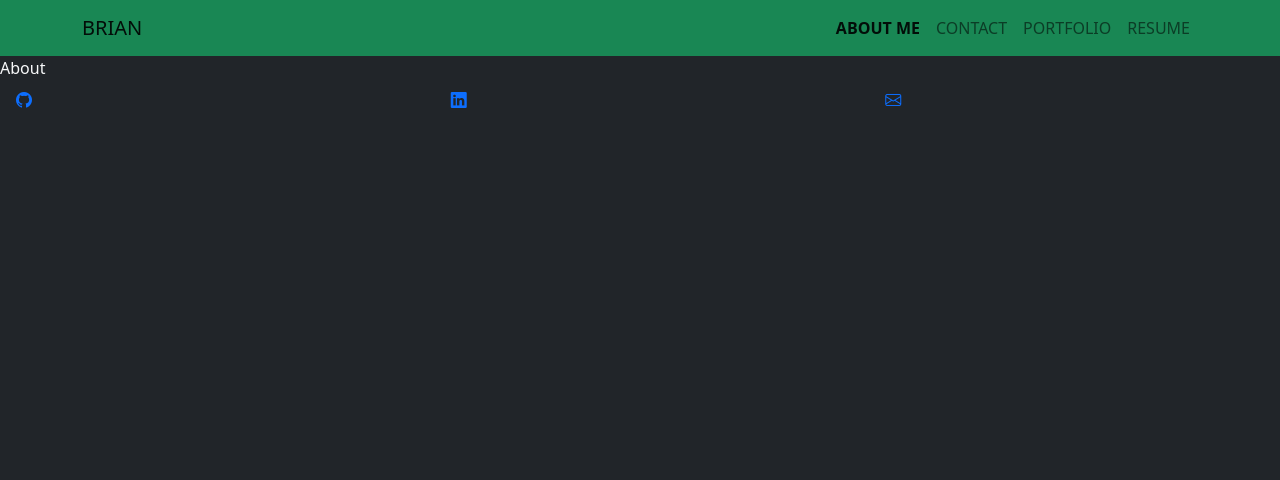
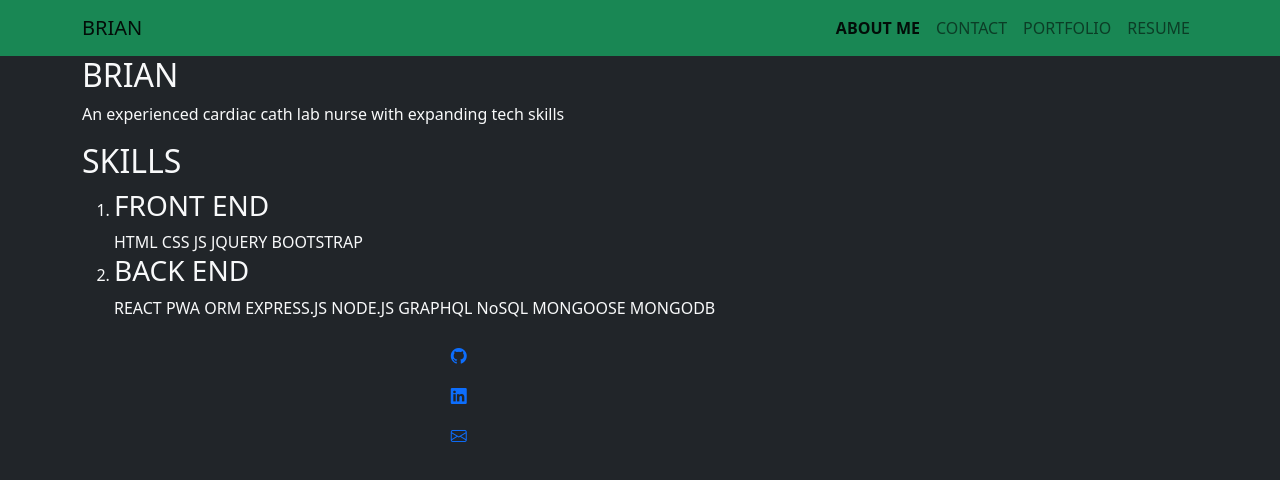
Before and after one commit to bjbci/portfolio-reactApp, a React (Create React App) app in the folder portfolio/: page / in a window 1280 px wide. Shown: the top 480 px of the page. Built offline with nearby package versions, Linux system fonts and the light colour scheme.

Commit message:
working on portfolio

```diff
--- a/portfolio/src/App.js
+++ b/portfolio/src/App.js
@@ -1,7 +1,8 @@
 import {useState } from 'react'
-
+///////components
 import Navbar from './components/navbar'
 import Footer from './components/footer'
+/////////////pages
 import AboutPage from './pages/about'
 import ContactPage from './pages/contact'
 import PortfolioPage from './pages/portfolio'
--- a/portfolio/src/components/footer.js
+++ b/portfolio/src/components/footer.js
@@ -44,28 +44,40 @@ const Footer= ({view,setVIew})=>{
 
 <div className="row align-items-end">
 <div className="col">
+{/* <a
+ className="nav-link"
+ href="#"
+>
+ <i className="bi bi-github"></i>
+ </a> */}
+</div>
+<div className="col display:flex flex-direction:column justify-content:center align-items:center">
 <a
  className="nav-link"
  href="#"
 >
  <i className="bi bi-github"></i>
  </a>
-</div>
-<div className="col">
 <a
  className="nav-link"
 href="#"
 >
 <i className="bi bi-linkedin"></i>
 </a>
-</div>
-<div className="col">
 <a
  className="nav-link"
  href="#"
  >
 <i className="bi bi-envelope" ></i>
  </a>
+</div>
+<div className="col">
+{/* <a
+ className="nav-link"
+ href="#"
+ >
+<i className="bi bi-envelope" ></i>
+ </a> */}
 </div>
 </div>
 
--- a/portfolio/src/components/navbar.js
+++ b/portfolio/src/components/navbar.js
@@ -1,3 +1,5 @@
+import React from 'react'
+
 const Navbar= ({view, setView})=>{
     // console.log(view, setView)
     return (
--- a/portfolio/src/pages/about.js
+++ b/portfolio/src/pages/about.js
@@ -1,7 +1,32 @@
 import React from 'react'
 
 const About= props=>{
-    return 'About'
+    return (
+
+    <div className="about container">
+        <div className="about-me"></div>
+            <h2>BRIAN</h2>
+            <div className="prompt"><p>An experienced cardiac cath lab nurse with expanding tech skills</p></div>
+
+        <div className="skills">
+            <h2>SKILLS</h2>
+            <ol className="skills-list">
+                <li className="skill-items">
+                    <h3>FRONT END</h3>
+                    <span>HTML CSS JS JQUERY BOOTSTRAP</span>
+                </li>
+                <li className="skill-items">
+                    <h3>BACK END</h3>
+                    <span>REACT PWA ORM EXPRESS.JS NODE.JS GRAPHQL NoSQL MONGOOSE MONGODB</span>
+                </li>
+
+            </ol>
+
+
+        </div>
+
+    </div>
+    )
 
 }
 
--- a/portfolio/src/pages/portfolio.js
+++ b/portfolio/src/pages/portfolio.js
@@ -3,7 +3,10 @@ import {useState} from 'react'
 
 const Portfolio= props=>{
     return (
-null
+        <div className="apps">
+            <h1>MY PORTFOLIO</h1>
+            <div className="app-list"></div>
+        </div>
 
     )
 
--- a/portfolio/src/pages/resume.js
+++ b/portfolio/src/pages/resume.js
@@ -4,8 +4,34 @@ const Resume= props=>{
     return (
 <section className="my-5">
 <div className="my-2">
+        {/* <p>
+        Download my <a href="https://www.linkedin.com/">resume</a>
+        </p> */}
+        <p>
+        Download my <a href="https:??????????????????/">resume</a>
+        </p>
+<h2>EDUCATION</h2>
+<ul className="education">
+    <li>UNIVERSITY OF WISCONSIN
+         BS-NURSING 2000</li>
+    <li>UNIVERSITY OF WISCONSIN BOOTCAMP
+        CERTIFICATE FULL STACK WEB DEVELOPMENT
+    </li>
+</ul>
 
-<h2>SKILLS</h2>
+
+<h2>EXPERIENCE</h2>
+<ul className="experience">
+    <li>FROEDTERT HOSPITAL
+        MILWAUKEE, WISCOSNIN
+    </li>
+    <li>HOUSTON METHODIST HOSPITAL TMC
+        HOUSTON, TEXAS
+    </li>
+    <li>OREGON HEALTH AND SCIENCE HOSPITAL
+        PORTLAND, OREGON
+    </li>
+</ul>
 
 
 
```
Also changed, not shown: portfolio/src/components/cards-apps.js (added, +18 -0 lines).
